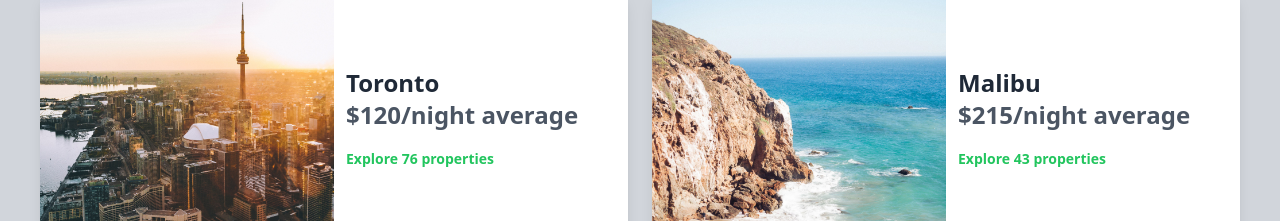
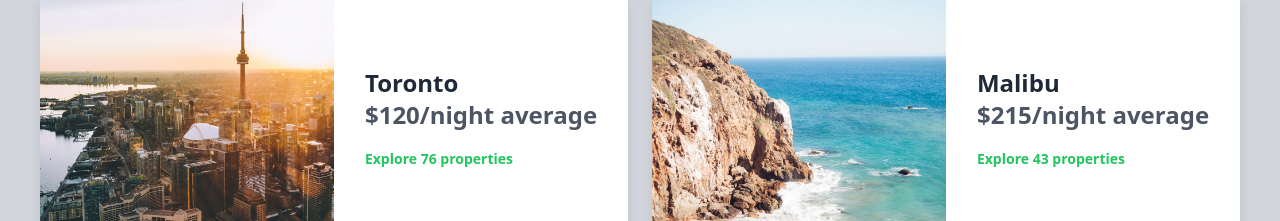
Before and after one commit to KickButtowski80/tailwindcss, a Vue app: page / in a window 1280 px wide. Shown: the part 713-934 px from the top of the page. Built offline with nearby package versions, Linux system fonts and the light colour scheme; the HTML template or start-up script is replaced by a standard one.

Commit message:
description centered

```diff
--- a/src/components/PopularDestination.vue
+++ b/src/components/PopularDestination.vue
@@ -19,9 +19,10 @@
             class="h-40 w-auto
                    md:h-64
                    md:w-1/2
+
                    object-cover object-center
                    flex-shrink-0 rounded-lg">
-            <div class="pl-3 flex-shrink-1">
+            <div class="px-4 sm:mx-auto flex-shrink-1">
               <div class="text-xs md:text-sm lg:text-2xl
                           font-semibold text-gray-800">
                 <h3>{{city}}</h3>
```
